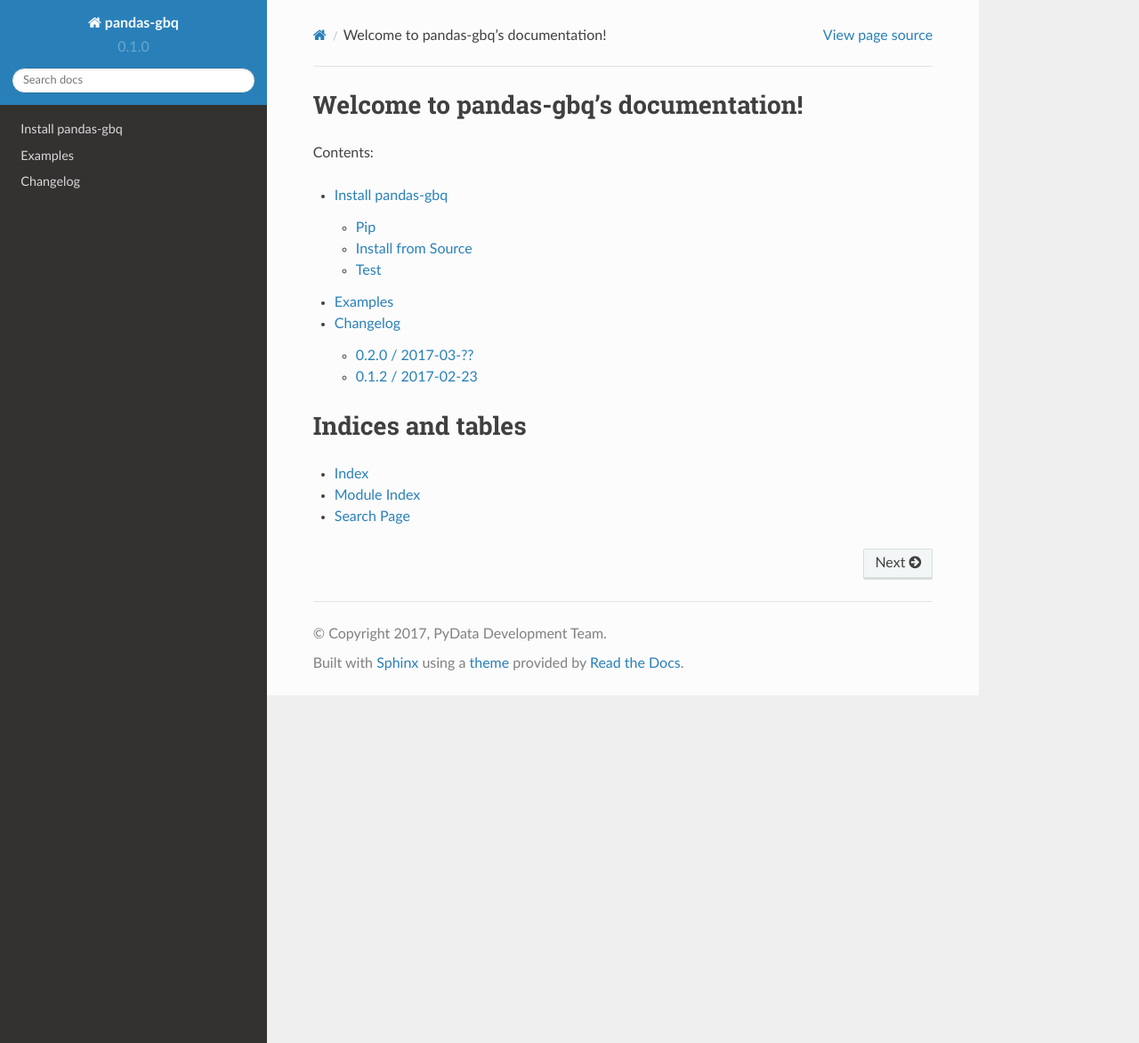
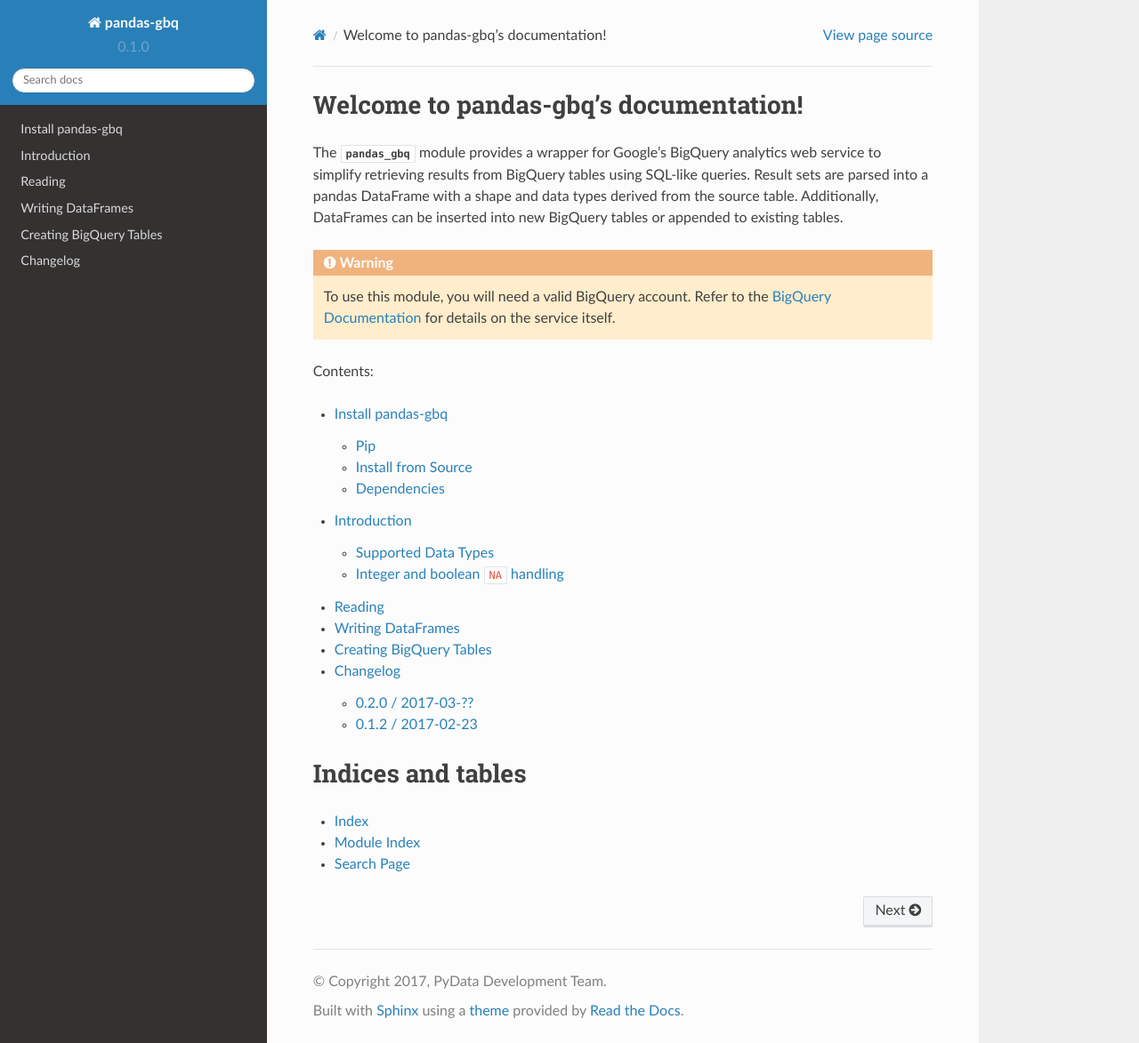
Before and after one commit to googleapis/python-bigquery-pandas, a Sphinx documentation site: the page built from docs/source/index.rst, in a window 1280 px wide and 1173 px high. Shown: the whole window at 89% size. Built offline with Sphinx 7.4.7 and the Read the Docs theme 2.0.0, drawn with Linux system fonts in a browser that asks for light colours.

Commit message:
move pandas docs

```diff
--- a/docs/source/conf.py
+++ b/docs/source/conf.py
@@ -29,9 +29,18 @@
 # Add any Sphinx extension module names here, as strings. They can be
 # extensions coming with Sphinx (named 'sphinx.ext.*') or your custom
 # ones.
-extensions = [
-    'sphinx.ext.intersphinx',
-]
+extensions = ['sphinx.ext.autodoc',
+              'sphinx.ext.autosummary',
+              'sphinx.ext.doctest',
+              'sphinx.ext.extlinks',
+              'sphinx.ext.todo',
+              'numpydoc', # used to parse numpy-style docstrings for autodoc
+              'IPython.sphinxext.ipython_console_highlighting',
+              'IPython.sphinxext.ipython_directive',
+              'sphinx.ext.intersphinx',
+              'sphinx.ext.coverage',
+              'sphinx.ext.ifconfig',
+              ]
 
 # Add any paths that contain templates here, relative to this directory.
 templates_path = ['_templates']
--- a/docs/source/examples-tutorials.rst
+++ /dev/null
@@ -1,2 +0,0 @@
-Examples
-========
--- a/docs/source/index.rst
+++ b/docs/source/index.rst
@@ -6,13 +6,29 @@
 Welcome to pandas-gbq's documentation!
 ======================================
 
+The :mod:`pandas_gbq` module provides a wrapper for Google's BigQuery
+analytics web service to simplify retrieving results from BigQuery tables
+using SQL-like queries. Result sets are parsed into a pandas
+DataFrame with a shape and data types derived from the source table.
+Additionally, DataFrames can be inserted into new BigQuery tables or appended
+to existing tables.
+
+.. warning::
+
+   To use this module, you will need a valid BigQuery account. Refer to the
+   `BigQuery Documentation <https://cloud.google.com/bigquery/what-is-bigquery>`__
+   for details on the service itself.
+
 Contents:
 
 .. toctree::
    :maxdepth: 2
 
    install.rst
-   examples-tutorials.rst
+   intro.rst
+   reading.rst
+   writing.rst
+   tables.rst
    changelog.rst
 
 
```
Also changed, not shown: docs/source/install.rst (+8 -2 lines), docs/source/intro.rst (added, +64 -0 lines), docs/source/reading.rst (added, +57 -0 lines), docs/source/tables.rst (added, +22 -0 lines), docs/source/writing.rst (added, +91 -0 lines).
